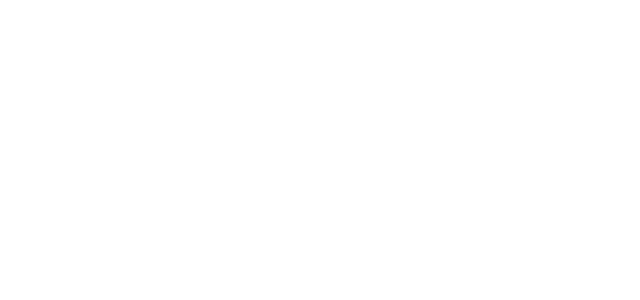
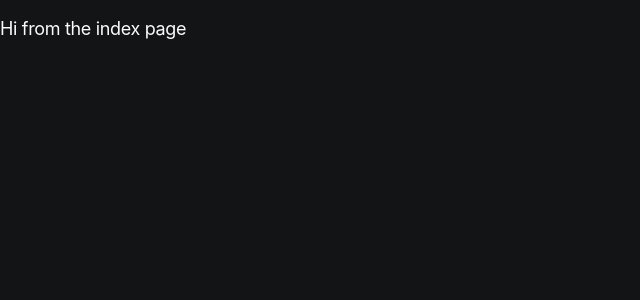
Before and after one commit to rodzy/Logger, a Next.js app: page / in a window 1280 px wide. Shown: the top 300 px of the page, without its empty margins (0-640 px from the left). Built offline with nearby package versions, Linux system fonts and the light colour scheme.

Commit message:
Github provider API ✅

```diff
--- a/package.json
+++ b/package.json
@@ -8,7 +8,7 @@
         "start": "next start",
         "lint": "eslint .",
         "lint:fix": "eslint --fix --ext ts,tsx",
-        "find:unused":"next-unused"
+        "find:unused": "next-unused"
     },
     "next-unused": {
         "alias": {
@@ -23,12 +23,14 @@
     },
     "dependencies": {
         "next": "9.5.5",
+        "next-auth": "^3.1.0",
         "react": "16.14.0",
         "react-dom": "16.14.0",
         "tailwindcss": "^1.9.2"
     },
     "devDependencies": {
         "@fullhuman/postcss-purgecss": "^3.0.0",
+        "@types/next-auth": "^3.1.12",
         "@types/node": "^14.11.8",
         "@types/react": "^16.9.52",
         "@types/react-dom": "^16.9.8",
--- a/pages/index.tsx
+++ b/pages/index.tsx
@@ -1,4 +1,3 @@
-import Head from "next/head";
 import styles from "@styles/Home.module.css";
 import Seo from '../components/seo'
 
@@ -6,6 +5,9 @@ export default function Home() {
     return (
         <div>
             <Seo siteTitle="Next Auth" siteDescription="Auth with nextjs" />
+            <div>
+                <p>Hi from the index page</p>
+            </div>
         </div>
     );
 }
--- a/styles/globals.css
+++ b/styles/globals.css
@@ -1,16 +1,52 @@
+:root {
+    --bg: #131415;
+    --fg: #fafbfc;
+    --gray: #666;
+    --light-gray: #444;
+    --lighter-gray: #222;
+    --lightest-gray: #1a1a1a;
+    --article-color: #eaeaea;
+    --header-bg: rgba(19, 20, 21, 0.45);
+    --gray-alpha: rgba(255, 255, 255, 0.5);
+    --selection: rgba(255, 255, 255, 0.99);
+
+    /* Typography */
+    --font-sans: "Inter", -apple-system, BlinkMacSystemFont, Segoe UI, Roboto,
+        Oxygen, Ubuntu, Cantarell, Fira Sans, Droid Sans, Helvetica Neue,
+        sans-serif;
+    --font-mono: "SFMono-Regular", "Consolas", "Liberation Mono", "Menlo",
+        monospace;
+}
+
 html,
 body {
-  padding: 0;
-  margin: 0;
-  font-family: -apple-system, BlinkMacSystemFont, Segoe UI, Roboto, Oxygen,
-    Ubuntu, Cantarell, Fira Sans, Droid Sans, Helvetica Neue, sans-serif;
+    padding: 0;
+    margin: 0;
+    background: var(--bg);
+    color: var(--fg);
+    text-rendering: optimizeLegibility;
+    -webkit-font-smoothing: antialiased;
+    -moz-osx-font-smoothing: grayscale;
+}
+
+body {
+    min-height: 100vh;
+    font-family: var(--font-sans);
+    display: flex;
+    flex-direction: column;
+}
+
+p,
+li {
+    letter-spacing: -0.33px;
+    font-size: 1.125rem;
 }
 
 a {
-  color: inherit;
-  text-decoration: none;
+    color: inherit;
+    text-decoration: none;
 }
 
 * {
-  box-sizing: border-box;
+    box-sizing: border-box;
 }
--- a/tsconfig.json
+++ b/tsconfig.json
@@ -8,7 +8,7 @@
     ],
     "allowJs": true,
     "skipLibCheck": true,
-    "strict": false,
+    "strict": true,
     "forceConsistentCasingInFileNames": true,
     "noEmit": true,
     "esModuleInterop": true,
```
Also changed, not shown: pages/api/auth/[...nextauth].ts (added, +25 -0 lines), 1 other file (tests, documents, lock files or other folders).
